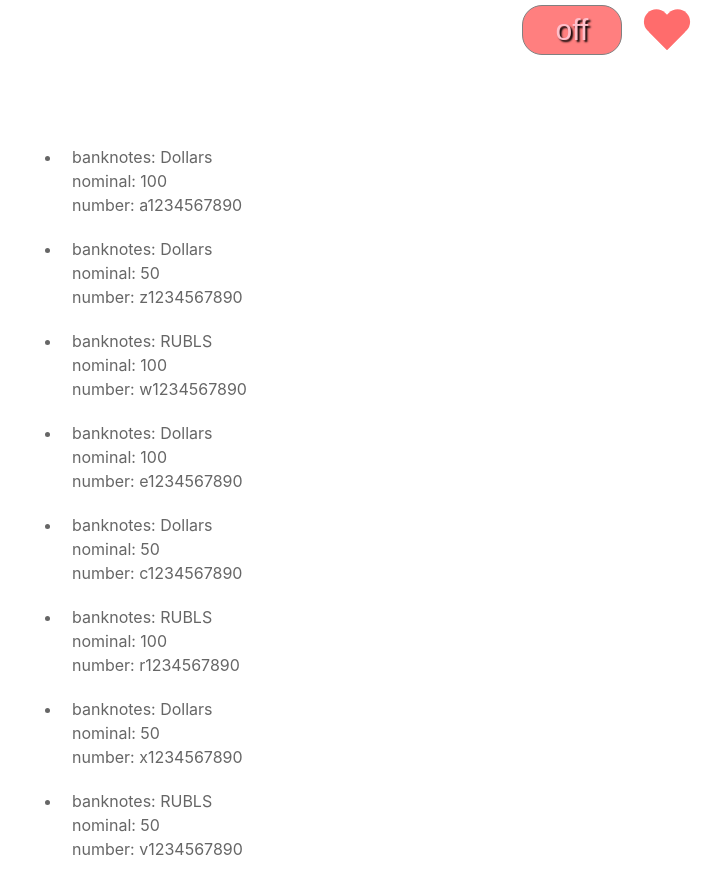
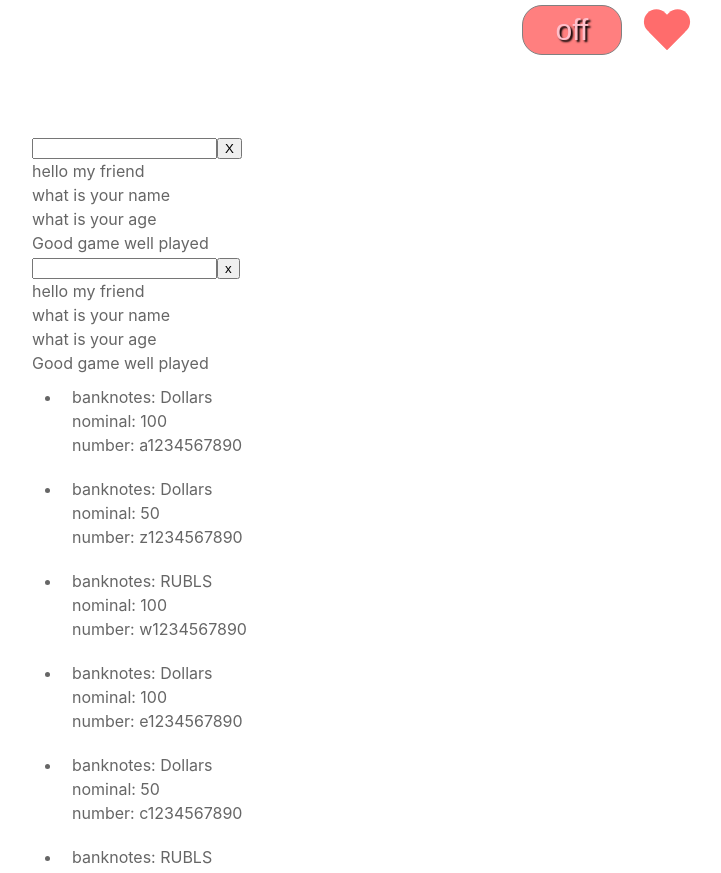
Before and after one commit to kotpavlik/incubatorTs, a React (Create React App) app: page / in a window 1280 px wide. Shown: the part 880-1753 px from the top of the page, without its empty margins (18-739 px from the left). Built offline with nearby package versions, Linux system fonts and the light colour scheme.

Commit message:
micro_tasks_butt_input

```diff
--- a/src/App.tsx
+++ b/src/App.tsx
@@ -6,6 +6,8 @@ import Raiting from './components/raiting/Raiting';
 import MicroTasks from './components/TestMap/MicroTasks';
 import NewComponent from './components/newComponent/newComponent';
 import ToggleButton from './components/ToggleBut/ToggleButton';
+import {StartDirectory} from './components/fullInput/Start_directory';
+import {OnlyButtonOnlyInput} from './components/onlyButtonOnlyInput/onlyButtonOnlyInput';
 
 type topCarsType = {
     manufacturer: string
@@ -33,6 +35,8 @@ function App() {
             <Accordion title={'Users : '} collapsed={true}/>
             <MicroTasks cars={topCars}/>
             <ToggleButton/>
+            <StartDirectory/>
+            <OnlyButtonOnlyInput/>
             <NewComponent/>
         </div>
     );
--- a/src/components/default_button/default_button.tsx
+++ b/src/components/default_button/default_button.tsx
@@ -7,7 +7,7 @@ type ButtonType = {
  }
 
 const DefaultButton = (props:ButtonType) => {
-    debugger
+
     return (
 
             <button className={props.styleButton} onClick={props.onClickHandler}>{props.name}</button>
--- /dev/null
+++ b/src/components/fullInput/Start_directory.tsx
@@ -0,0 +1,26 @@
+import React from 'react';
+import {FullInput} from './full_input/FullInput';
+
+export const StartDirectory = () => {
+    const [message, setMessage] = React.useState(
+        [{message: 'hello my friend'},
+            {message: 'what is your name'},
+            {message: 'what is your age'},
+            {message: 'Good game well played'}]
+    );
+
+    const addMessage =(value:string)=> {
+        setMessage([{message:value},...message])
+
+    }
+    return (
+        <div>
+            <FullInput addMessage={addMessage}/>
+            <div>
+                {message.map((m, index) => {
+                    return <div key={index}>{m.message}</div>
+                })}
+            </div>
+        </div>
+    );
+};
--- /dev/null
+++ b/src/components/fullInput/full_input/FullInput.tsx
@@ -0,0 +1,27 @@
+import React, {ChangeEvent, MouseEventHandler, useState} from 'react';
+
+
+type FullInputPropsType = {
+    addMessage: (values:string ) => void
+}
+
+export const FullInput = (props: FullInputPropsType) => {
+    const [values, setValue] = useState('')
+
+
+    const onChangeInputHandler = (e: ChangeEvent<HTMLInputElement>) => {
+        setValue(e.currentTarget.value);
+
+    }
+    const onClickButtonHandler = () => {
+        props.addMessage(values);
+        setValue('');
+    }
+
+    return (
+        <div>
+            <input value={values} onChange={onChangeInputHandler}/>
+            <button onClick={onClickButtonHandler}>X</button>
+        </div>
+    );
+};
--- /dev/null
+++ b/src/components/onlyButtonOnlyInput/onlyButton/Button.tsx
@@ -0,0 +1,17 @@
+import React from 'react';
+
+type PropsButtonType = {
+    addMessage: () => void
+    name: string
+}
+export const Button = (props:PropsButtonType) => {
+    const onClickButtonHandler = () => {
+        props.addMessage()
+    }
+
+    return (
+        <div>
+            <button onClick={onClickButtonHandler}>{props.name}</button>
+        </div>
+    );
+};
--- /dev/null
+++ b/src/components/onlyButtonOnlyInput/onlyButtonOnlyInput.module.css
@@ -0,0 +1,4 @@
+.button_input_all_wrapper{
+    display:flex;
+    flex-direction:row;
+}
--- /dev/null
+++ b/src/components/onlyButtonOnlyInput/onlyButtonOnlyInput.tsx
@@ -0,0 +1,41 @@
+import React, {ChangeEvent, useState} from 'react';
+import {Input} from './onlyInput/Input';
+import {Button} from './onlyButton/Button';
+import s from './onlyButtonOnlyInput.module.css';
+
+
+export const OnlyButtonOnlyInput = () => {
+    const [message, setMessage] = React.useState(
+        [{message: 'hello my friend'},
+            {message: 'what is your name'},
+            {message: 'what is your age'},
+            {message: 'Good game well played'}]
+    );
+    const [values, setValue] = useState('')
+
+
+    const onChangeSetValue = (value:string) => {
+        setValue(value)
+    }
+
+    const addMessage =()=> {
+        setMessage([{message:values},...message])
+        setValue('')
+
+    }
+
+    return (
+        <div>
+            <div className={s.button_input_all_wrapper}>
+                <Input values={values} onChangeSetValue={onChangeSetValue}/>
+                <Button addMessage={addMessage} name={'x'} />
+            </div>
+                <div>
+                    {message.map((m, index) => {
+                        return <div key={index}>{m.message}</div>
+                    })}
+                </div>
+
+        </div>
+    );
+};
--- /dev/null
+++ b/src/components/onlyButtonOnlyInput/onlyInput/Input.tsx
@@ -0,0 +1,16 @@
+import React, {ChangeEvent} from 'react';
+type inputType = {
+    values:string
+    onChangeSetValue:(value:string)=>void
+}
+export const Input = (props:inputType) => {
+    const onChangeInputHandler = (e: ChangeEvent<HTMLInputElement>) => {
+        props.onChangeSetValue(e.currentTarget.value);
+    }
+
+    return (
+        <div>
+            <input value={props.values} onChange={onChangeInputHandler}/>
+        </div>
+    );
+};
```
